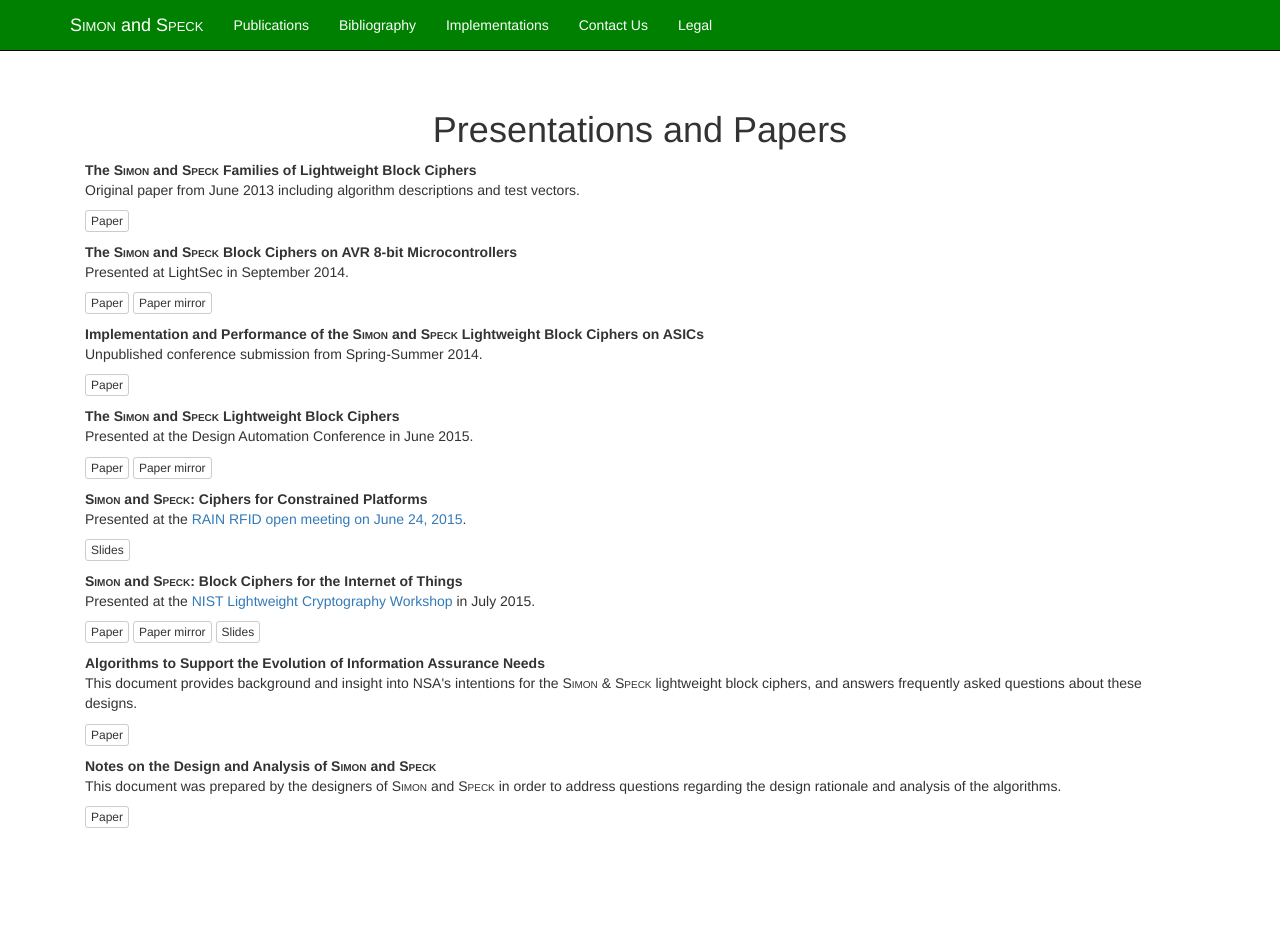
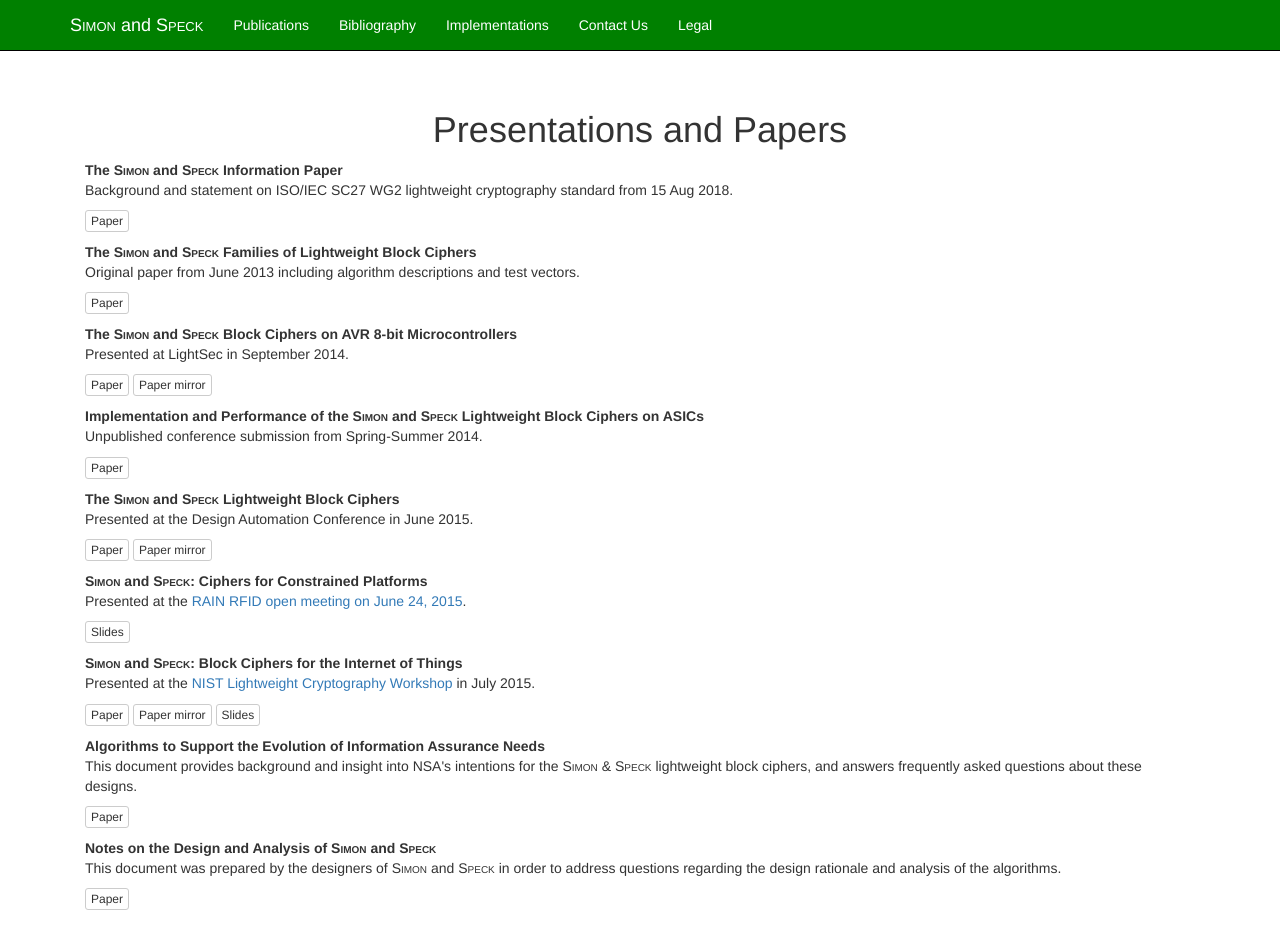
Before and after one commit to nsacyber/simon-speck, a Jekyll site: the page built from publications/index.html, in a window 1280 px wide and 970 px high. Shown: the top 949 px of the window. Built offline with Jekyll 4.4.1, drawn with Linux system fonts in a browser that asks for light colours; nearby versions of some CDN libraries.

Commit message:
Added links to the 15AUG18 information paper on the publications tab.

```diff
--- a/_data/pubs.yml
+++ b/_data/pubs.yml
@@ -1,3 +1,10 @@
+- title: "The SIMON and SPECK Information Paper"
+  description: Background and statement on ISO/IEC SC27 WG2 lightweight cryptography standard from 15 Aug 2018.
+  url: "../papers/SimonandSpeckInfoPaperFINAL.pdf"
+  alt_url:
+  alt_description:
+  slide_url:
+
 - title: "The SIMON and SPECK Families of Lightweight Block Ciphers"
   description: Original paper from June 2013 including algorithm descriptions and test vectors.
   url: "https://eprint.iacr.org/2013/404.pdf"
```
